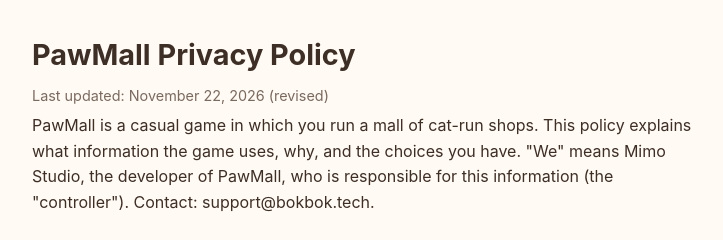
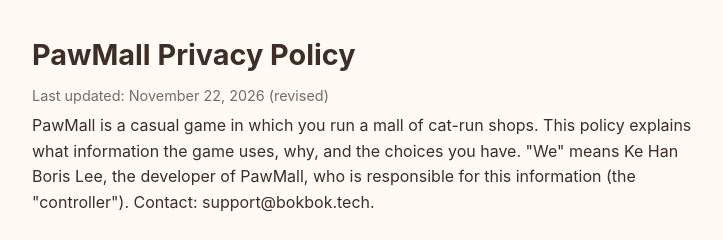
Before and after one commit to mmimon492/pawmall-legal, a plain HTML site: page privacy.html in a window 1280 px wide. Shown: the top 240 px of the page, 268-991 px from the left. Drawn offline with Linux system fonts and the light colour scheme.

Commit message:
Legal pages: developer name back to Ke Han Boris Lee (matches the stores)
Co-Authored-By: Claude Opus 5.5 <noreply@anthropic.com>

```diff
--- a/privacy.html
+++ b/privacy.html
@@ -18,7 +18,7 @@
 <h1>PawMall Privacy Policy</h1>
 <p class="muted">Last updated: November 22, 2026 (revised)</p>
 
-<p>PawMall is a casual game in which you run a mall of cat-run shops. This policy explains what information the game uses, why, and the choices you have. "We" means Mimo Studio, the developer of PawMall, who is responsible for this information (the "controller"). Contact: support@bokbok.tech.</p>
+<p>PawMall is a casual game in which you run a mall of cat-run shops. This policy explains what information the game uses, why, and the choices you have. "We" means Ke Han Boris Lee, the developer of PawMall, who is responsible for this information (the "controller"). Contact: support@bokbok.tech.</p>
 
 <h2>What we collect</h2>
 <ul>
```
Also changed, not shown: delete.html (+1 -1 lines).
